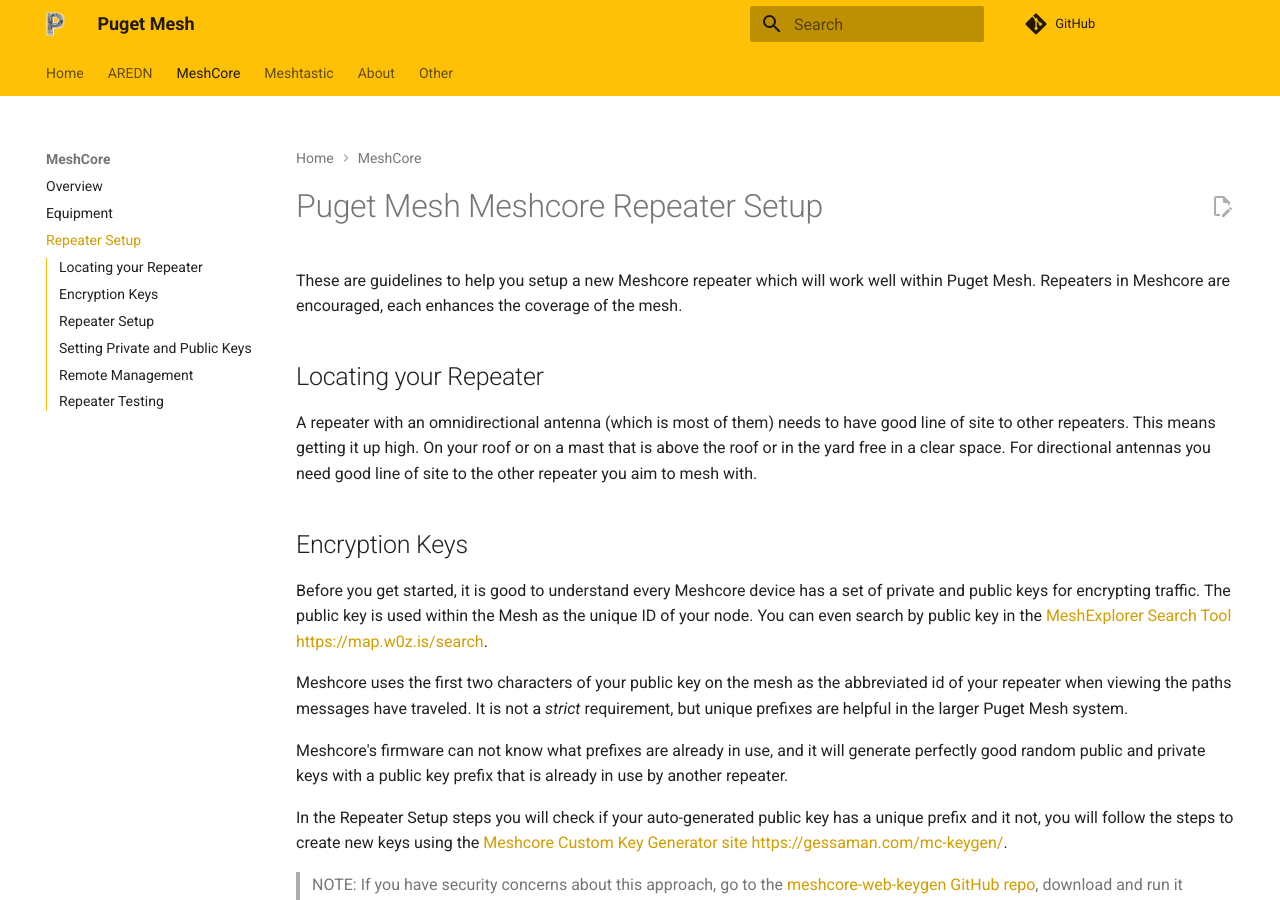
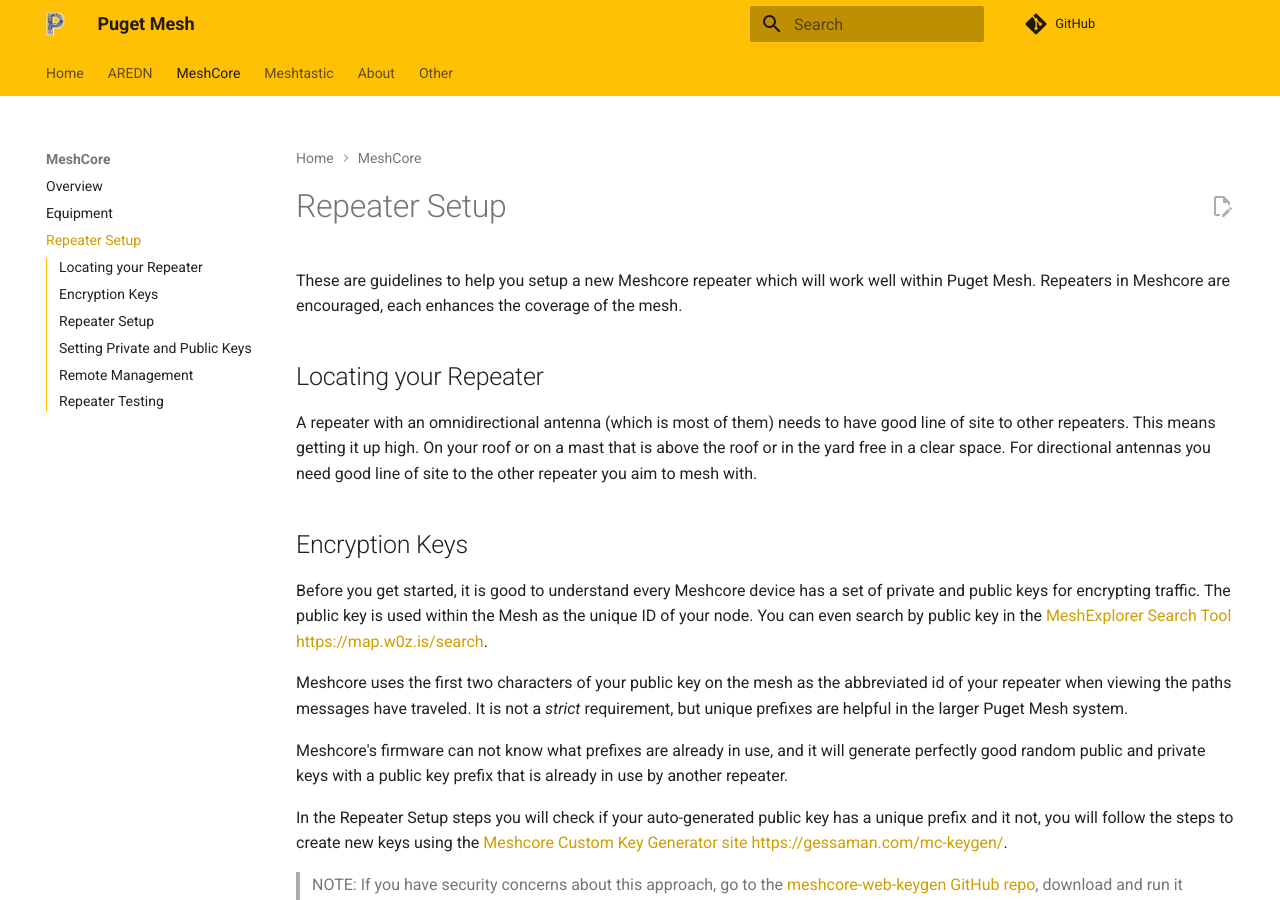
Before and after one commit to pugetmesh/pugetmesh.github.io, an MkDocs documentation site: the page built from docs/meshcore/repeater_setup.md, in a window 1280 px wide and 900 px high. Built offline with MkDocs 1.6.1 and Material for MkDocs 9.7.7, drawn with Linux system fonts in a browser that asks for light colours; comment, search, counter and statistics services are not loaded.

Commit message:
title matches links and not so wordy

```diff
--- a/docs/meshcore/repeater_setup.md
+++ b/docs/meshcore/repeater_setup.md
@@ -1,4 +1,4 @@
-# Puget Mesh Meshcore Repeater Setup
+# Repeater Setup
 
 These are guidelines to help you setup a new Meshcore repeater which will work well within Puget Mesh. Repeaters in Meshcore are encouraged, each enhances the coverage of the mesh.
 
```
